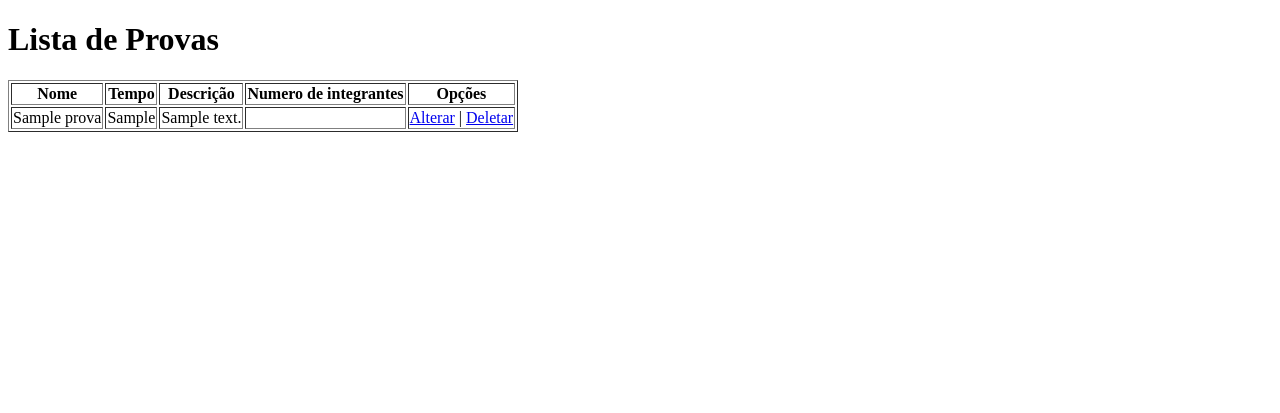
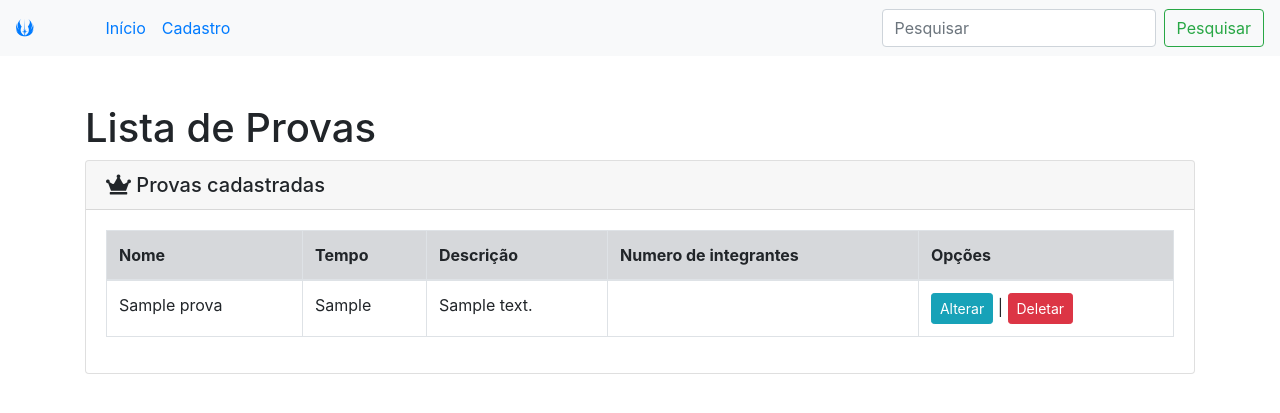
Before and after one commit to marcorozo2702/ProjetoIntegrador, a CodeIgniter app: page /Gincana_CI/index.php/prova/index in a window 1280 px wide. Shown: the top 413 px of the page. Run offline with CodeIgniter, Linux system fonts and the light colour scheme; tables that the repository leaves empty or names only in its code hold one stand-in row (values such as "Sample post"); data that the repository does not hold is empty.

Commit message:
Adicionando o bootstrap

```diff
--- a/application/views/ListaProvas.php
+++ b/application/views/ListaProvas.php
@@ -7,10 +7,32 @@ and open the template in the editor.
 <html>
     <head>
         <meta charset="UTF-8">
+        <link rel="stylesheet" href="https://stackpath.bootstrapcdn.com/bootstrap/4.1.3/css/bootstrap.min.css" integrity="sha384-MCw98/SFnGE8fJT3GXwEOngsV7Zt27NXFoaoApmYm81iuXoPkFOJwJ8ERdknLPMO" crossorigin="anonymous">
+        <link rel="stylesheet" href="https://use.fontawesome.com/releases/v5.7.2/css/all.css" integrity="sha384-fnmOCqbTlWIlj8LyTjo7mOUStjsKC4pOpQbqyi7RrhN7udi9RwhKkMHpvLbHG9Sr" crossorigin="anonymous">
         <title>Provas</title>
     </head>
-    <body>
-        <h1>Lista de Provas</h1>
+    <body><nav class="navbar navbar-expand-lg navbar-black bg-light">
+            <a class="navbar-brand" href="http://127.0.0.1/Gincana_CI/index.php/Prova/listar"><i class="fab fa-jedi-order"></i></a>
+            <button class="navbar-toggler" type="button" data-toggle="collapse" data-target="#navbarSupportedContent" aria-controls="navbarSupportedContent" aria-expanded="false" aria-label="Toggle navigation">
+                <span class="navbar-toggler-icon"></span>
+            </button>
+            <div class="collapse navbar-collapse" id="navbarSupportedContent">
+                <ul class="navbar-nav mr-auto">
+                    <li class="nav-item ml-5">
+                        <a class="nav-link" href="http://127.0.0.1/Gincana_CI/index.php/Prova/listar">Início</a>
+                    </li>
+                    <li class="nav-item">
+                        <a class="nav-link" href="http://127.0.0.1/Gincana_CI/index.php/Prova/cadastrar" tabindex="-1" aria-disabled="true">Cadastro</a>
+                    </li>
+                </ul>
+                <form class="form-inline my-2 my-lg-0">
+                    <input class="form-control mr-sm-2" type="search" placeholder="Pesquisar" aria-label="Pesquisar">
+                    <button class="btn btn-outline-success my-2 my-sm-0" type="submit">Pesquisar</button>
+                </form>
+            </div>
+        </nav>
+        <div class="container mt-5" >
+            <div><h1>Lista de Provas</h1></div>
             <?php
             //para exibir mensagem (falha) para o usuario mesmo redirecionando
             $mensagem = $this->session->flashdata('mensagem');
@@ -18,9 +40,15 @@ and open the template in the editor.
                 echo $mensagem;
             }
             ?>
-        <table border = "1">
+            <div class="row">
+                <div class="col-12">
+                    <div class="card">
+                        <h5 class="card-header"><i class="fas fa-crown"></i> Provas cadastradas</h5>
+                        <div class="card-body">
+                            <div class="table-responsive">
+                                <table class="table table-bordered" >
                                     <thead>
-                <tr>
+                                        <tr class="table-secondary">
                                             <th>Nome</th>
                                             <th>Tempo</th>
                                             <th>Descrição</th>
@@ -30,21 +58,27 @@ and open the template in the editor.
                                     </thead>
                                     <tbody>
                                         <?php
-                foreach ($provas as $p){
+                                        foreach ($provas as $p) {
                                             echo '<tr>';
-                        echo '<td>'.$p->nome.'</td>';
-                        echo '<td>'.$p->tempo.'</td>';
-                        echo '<td>'.$p->descricao.'</td>';
-                        echo '<td>'.$p->NIntegrantes.'</td>';
+                                            echo '<td>' . $p->nome . '</td>';
+                                            echo '<td>' . $p->tempo . '</td>';
+                                            echo '<td>' . $p->descricao . '</td>';
+                                            echo '<td>' . $p->NIntegrantes . '</td>';
                                             echo '<td>'
-                                    .'<a href="' . $this->config->base_url().'index.php/Prova/alterar/'.$p->id.'">Alterar</a>'
-                                    .' | '
-                                    .'<a href="' . $this->config->base_url().'index.php/Prova/deletar/'.$p->id.'">Deletar</a>'
-                            .'</td>';
+                                            . '<a class="apagar btn btn-info btn-sm " href="' . $this->config->base_url() . 'index.php/Prova/alterar/' . $p->id . '">Alterar</a>'
+                                            . ' | '
+                                            . '<a class="apagar btn btn-danger btn-sm " href="' . $this->config->base_url() . 'index.php/Prova/deletar/' . $p->id . '">Deletar</a>'
+                                            . '</td>';
                                             echo '</tr>';
                                         }
                                         ?>
                                     </tbody>
                                 </table>
+                            </div>
+                        </div>
+                    </div>
+                </div>
+            </div>
+        </div>
     </body>
 </html>
```
Lines whose indentation alone changed are shown as unchanged.
